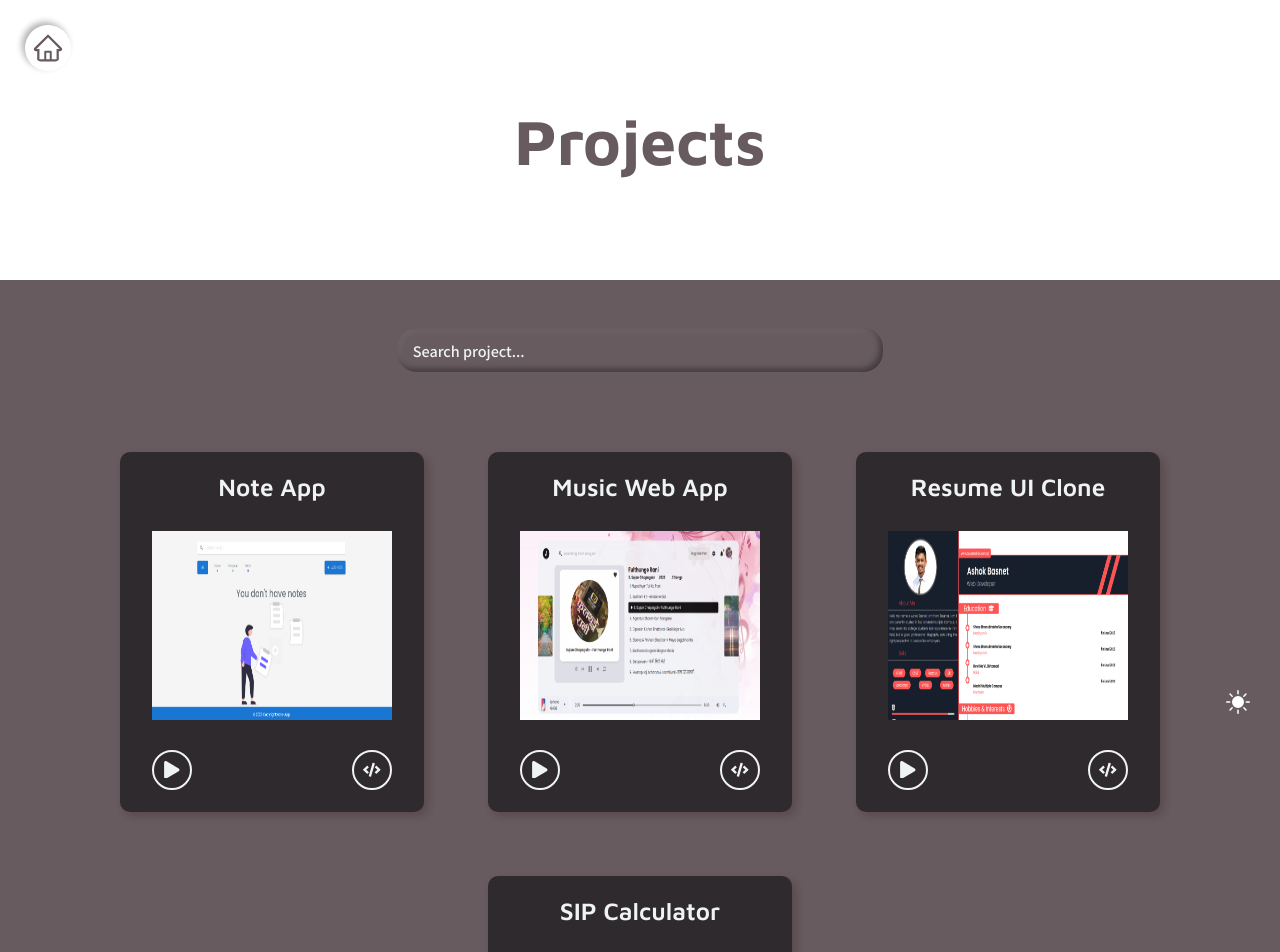
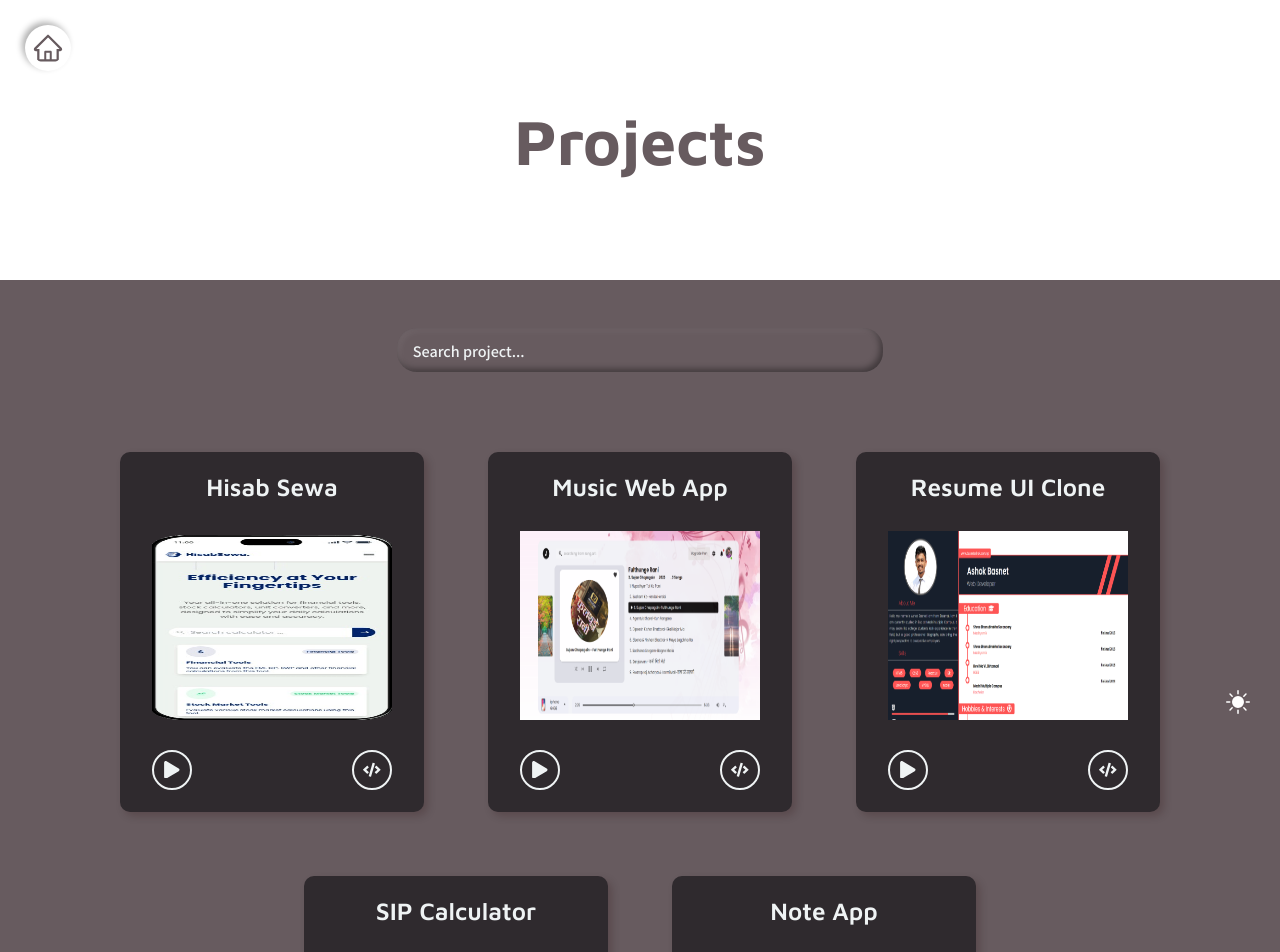
Before and after one commit to ashokbasnetofficial/my-portfolio, a React (Create React App) app: page /projects in a window 1280 px wide. Shown: the top 952 px of the page. Built offline with nearby package versions, Linux system fonts and the light colour scheme; a web font is replaced by a local one.

Commit message:
add : hisab sewa in project

```diff
--- a/src/data/projectsData.js
+++ b/src/data/projectsData.js
@@ -1,48 +1,58 @@
-import noteapp from '../assets/svg/projects/project_1.png'
-import musicapp from '../assets/svg/projects/project_2.png'
-import resume from '../assets/svg/projects/project_4.png'
-import sip from '../assets/svg/projects/project_3.png'
-
+import noteapp from "../assets/svg/projects/project_1.png";
+import musicapp from "../assets/svg/projects/project_2.png";
+import resume from "../assets/svg/projects/project_4.png";
+import sip from "../assets/svg/projects/project_3.png";
+import hisabsewa from "../assets/svg/projects/mobile_view.png";
 export const projectsData = [
   {
     id: 1,
-        projectName: 'Note App',
-        projectDesc: 'This project is simple note app which allow user to add,delete,edit note with category',
-        tags: ['React', 'Material UI', 'React Bootstrap'],
-        code: 'https://github.com/ashokbasnetofficial/note-app',
-        demo: 'https://reactjs-note-app.netlify.app/',
-        image: noteapp
+    projectName: "Hisab Sewa",
+    projectDesc:
+      "Your all-in-one solution for financial tools, stock calculators, unit converters, and more, designed to simplify your daily calculations with ease and accuracy.",
+    tags: ["Next JS"],
+    code: "https://www.hisabsewa.com",
+    demo: "https://www.hisabsewa.com",
+    image: hisabsewa,
   },
   {
     id: 2,
-        projectName: 'Music Web App',
-        projectDesc: 'This is simple music app based on reactjs ',
-        tags: ['React', 'Bootsrap', 'Material Ui'],
-        code: 'https://github.com/ashokbasnetofficial/music-app',
-        demo: 'https://reactjsmusicapp.netlify.app/',
-        image: musicapp
+    projectName: "Music Web App",
+    projectDesc: "This is simple music app based on reactjs ",
+    tags: ["React", "Bootsrap", "Material Ui"],
+    code: "https://github.com/ashokbasnetofficial/music-app",
+    demo: "https://reactjsmusicapp.netlify.app/",
+    image: musicapp,
   },
   {
     id: 3,
-        projectName: 'Resume UI Clone',
-        projectDesc: 'This is static resume with HTML and advance CSS3',
-        tags: ['HTML', 'CSS'],
-        code: 'https://github.com/ashokbasnetofficial/resume',
-        demo: 'https://ashokbasnetofficial.github.io/resume/',
-        image: resume
+    projectName: "Resume UI Clone",
+    projectDesc: "This is static resume with HTML and advance CSS3",
+    tags: ["HTML", "CSS"],
+    code: "https://github.com/ashokbasnetofficial/resume",
+    demo: "https://ashokbasnetofficial.github.io/resume/",
+    image: resume,
   },
   {
     id: 4,
-        projectName: 'SIP Calculator',
-        projectDesc: 'A JavaScript-based SIP calculator to estimate returns on systematic investment plans accurately and efficiently.',
-        tags: ['JavaScript', 'CSS', 'HTML'],
-        code: 'https://github.com/ashokbasnetofficial/sip-calculator',
-        demo: 'https://sip-calculator-js.netlify.app/',
-        image: sip
+    projectName: "SIP Calculator",
+    projectDesc:
+      "A JavaScript-based SIP calculator to estimate returns on systematic investment plans accurately and efficiently.",
+    tags: ["JavaScript", "CSS", "HTML"],
+    code: "https://github.com/ashokbasnetofficial/sip-calculator",
+    demo: "https://sip-calculator-js.netlify.app/",
+    image: sip,
   },
-
-]
-
+  {
+    id: 5,
+    projectName: "Note App",
+    projectDesc:
+      "This project is simple note app which allow user to add,delete,edit note with category",
+    tags: ["React", "Material UI", "React Bootstrap"],
+    code: "https://github.com/ashokbasnetofficial/note-app",
+    demo: "https://reactjs-note-app.netlify.app/",
+    image: noteapp,
+  },
+];
 
 // Do not remove any fields.
 // Leave it blank instead as shown below
```
Also changed, not shown: src/assets/svg/projects/mobile_view.png (added). Lines whose indentation alone changed are shown as unchanged.
